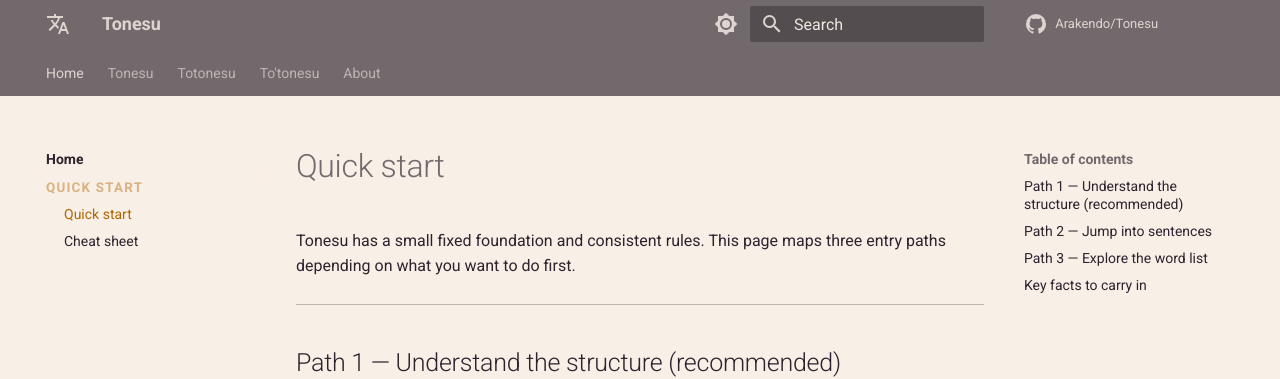
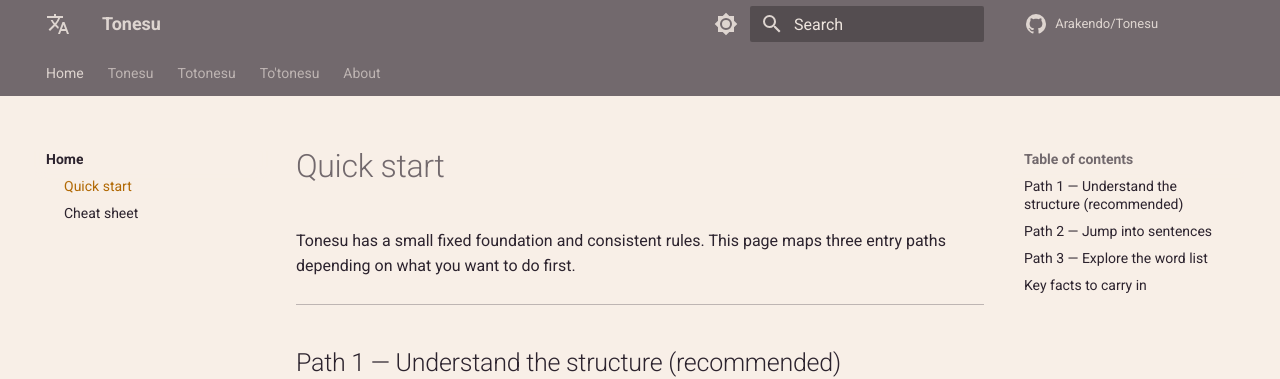
Before and after one commit to Arakendo/Tonesu, an MkDocs documentation site: the page built from www/docs/quick-start.md, in a window 1280 px wide. Shown: the top 379 px of the page. Built offline with MkDocs 1.6.1 and Material for MkDocs 9.7.7, drawn with Linux system fonts in a browser that asks for light colours; comment, search, counter and statistics services are not loaded.

Commit message:
fix: exclude active-page TOC label from section-heading styles

```diff
--- a/www/docs/overrides/css/extra.css
+++ b/www/docs/overrides/css/extra.css
@@ -209,7 +209,7 @@
  * headings: uppercase, letter-spaced, dimmer, not clickable.
  * md-nav__item--section labels ARE toggling (clickable) on mobile — excluded.
  */
-.md-nav__list .md-nav__item:not(.md-nav__item--section) > label.md-nav__link {
+.md-nav__list .md-nav__item:not(.md-nav__item--section) > label.md-nav__link:not(.md-nav__link--active) {
   font-size: .67rem;
   font-weight: 700;
   letter-spacing: .09em;
```
